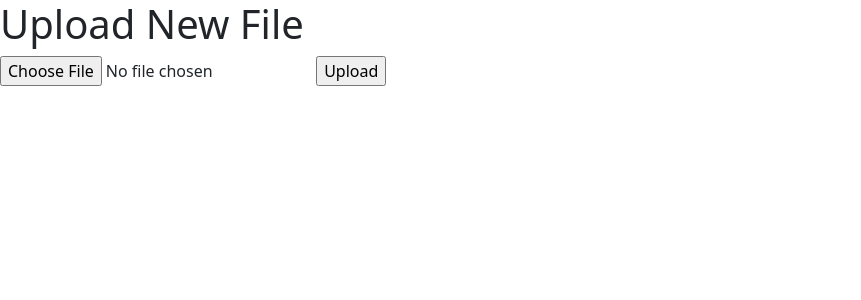
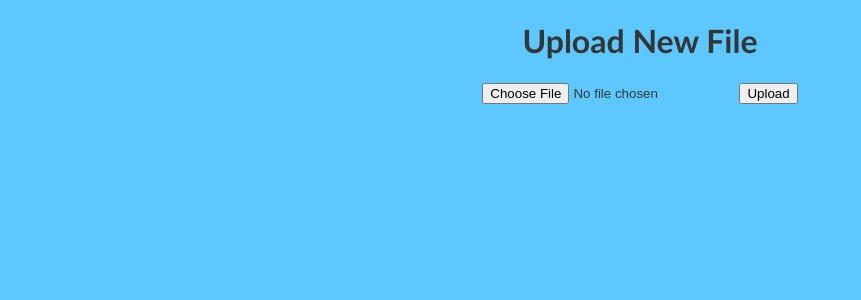
Before and after one commit to RCD2020/image-filter-webapp, a Flask app: page / in a window 1280 px wide. Shown: the top 300 px of the page, without its empty margins (0-861 px from the left). Run offline with Flask 3, Linux system fonts and the light colour scheme.

Commit message:
added basic stylings to webpage

```diff
--- /dev/null
+++ b/static/styles/styles.css
@@ -0,0 +1,17 @@
+html {
+    background-color: #5cc8ff;
+    color: #343633;
+    font-family:'Gill Sans', 'Gill Sans MT', Calibri, 'Trebuchet MS', sans-serif;
+    text-align: center;
+}
+
+img {
+    border-style: solid;
+}
+
+.alert {
+    border-style: solid;
+    background-color: pink;
+    padding: 5px;
+    border-radius: 25px;
+}
--- a/templates/filter.html
+++ b/templates/filter.html
@@ -4,9 +4,13 @@
 
 <img src="/static/images/source/{{ path }}" height="{{ height }}" width="{{ width }}">
 
+<br>
+
+<a href="/">Home</a>
 <form method="post" action="/filtered">
     <input type="hidden" name="filename" value="{{ path }}">
     <textarea name="filter-text"></textarea>
+    <br>
     <input type="submit" value="Submit">
 </form>
 
--- a/templates/layout.html
+++ b/templates/layout.html
@@ -10,8 +10,9 @@
         <title>image-filter-webapp</title>
 
         <!-- Styles -->
+        <link rel="stylesheet" href="/static/styles/styles.css">
         <!-- Bootstrap -->
-        <link href="https://cdn.jsdelivr.net/npm/bootstrap@5.2.3/dist/css/bootstrap.min.css" rel="stylesheet" integrity="sha384-rbsA2VBKQhggwzxH7pPCaAqO46MgnOM80zW1RWuH61DGLwZJEdK2Kadq2F9CUG65" crossorigin="anonymous">
+        <!-- <link href="https://cdn.jsdelivr.net/npm/bootstrap@5.2.3/dist/css/bootstrap.min.css" rel="stylesheet" integrity="sha384-rbsA2VBKQhggwzxH7pPCaAqO46MgnOM80zW1RWuH61DGLwZJEdK2Kadq2F9CUG65" crossorigin="anonymous"> -->
 
         <!-- Javascript -->
 
```
